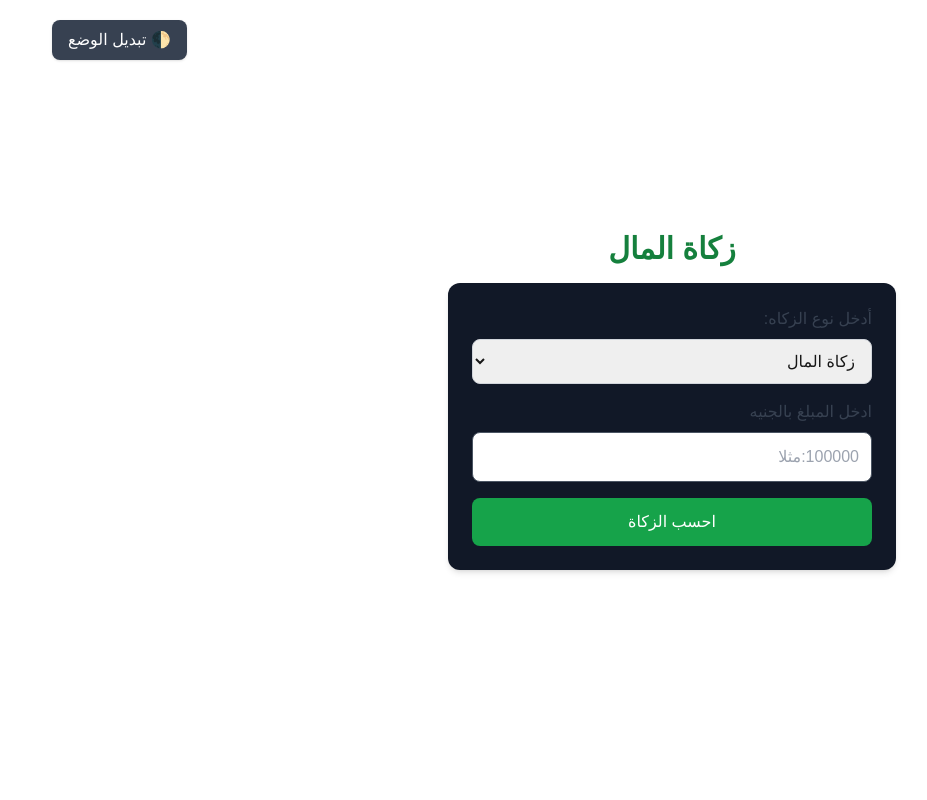
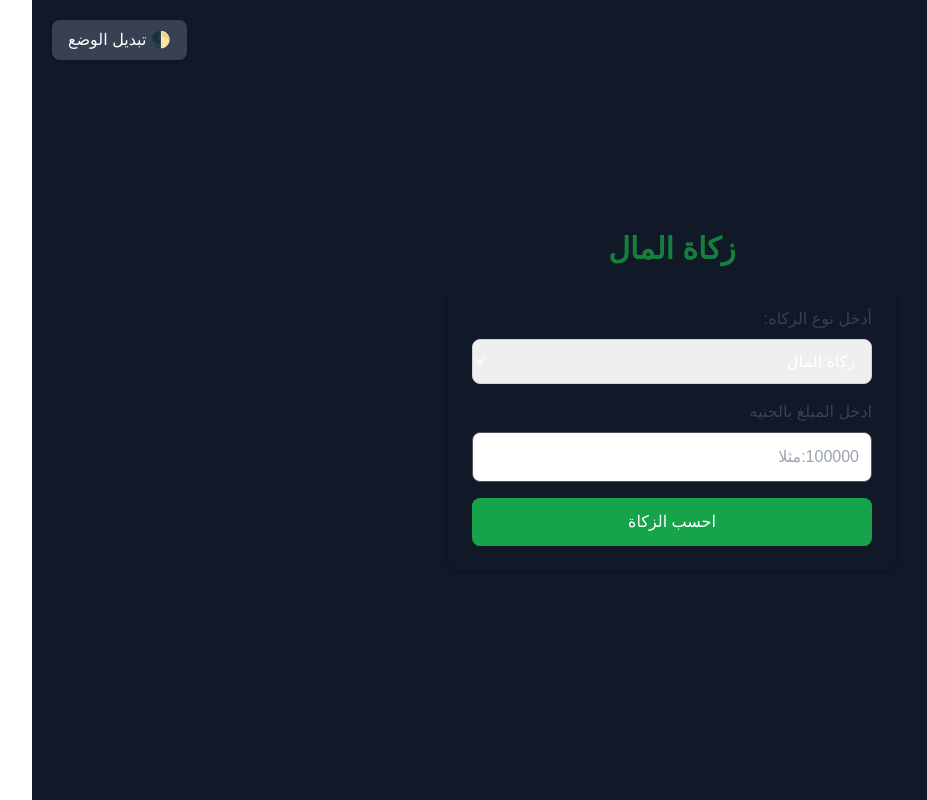
Before and after one commit to fatma-mosleh/zakah-app, a Next.js app: page /calculator in a window 1280 px wide. Shown: the whole page, without its empty margins (35-962 px from the left). Built offline with nearby package versions, Linux system fonts and the light colour scheme.

Commit message:
Update page.jsx
edit body color

```diff
--- a/src/app/calculator/page.jsx
+++ b/src/app/calculator/page.jsx
@@ -83,7 +83,7 @@ export default function Calculator() {
   }
 
   return (
-    <main className="min-h-screen flex flex-col items-center justify-center p-6 bg-white text-center">
+    <main className="min-h-screen flex flex-col items-center justify-center p-6 bg-white text-center dark:bg-gray-900 text-black dark:text-white">
 
       <button onClick={()=>{
         document.documentElement.classList.toggle("dark")
```
